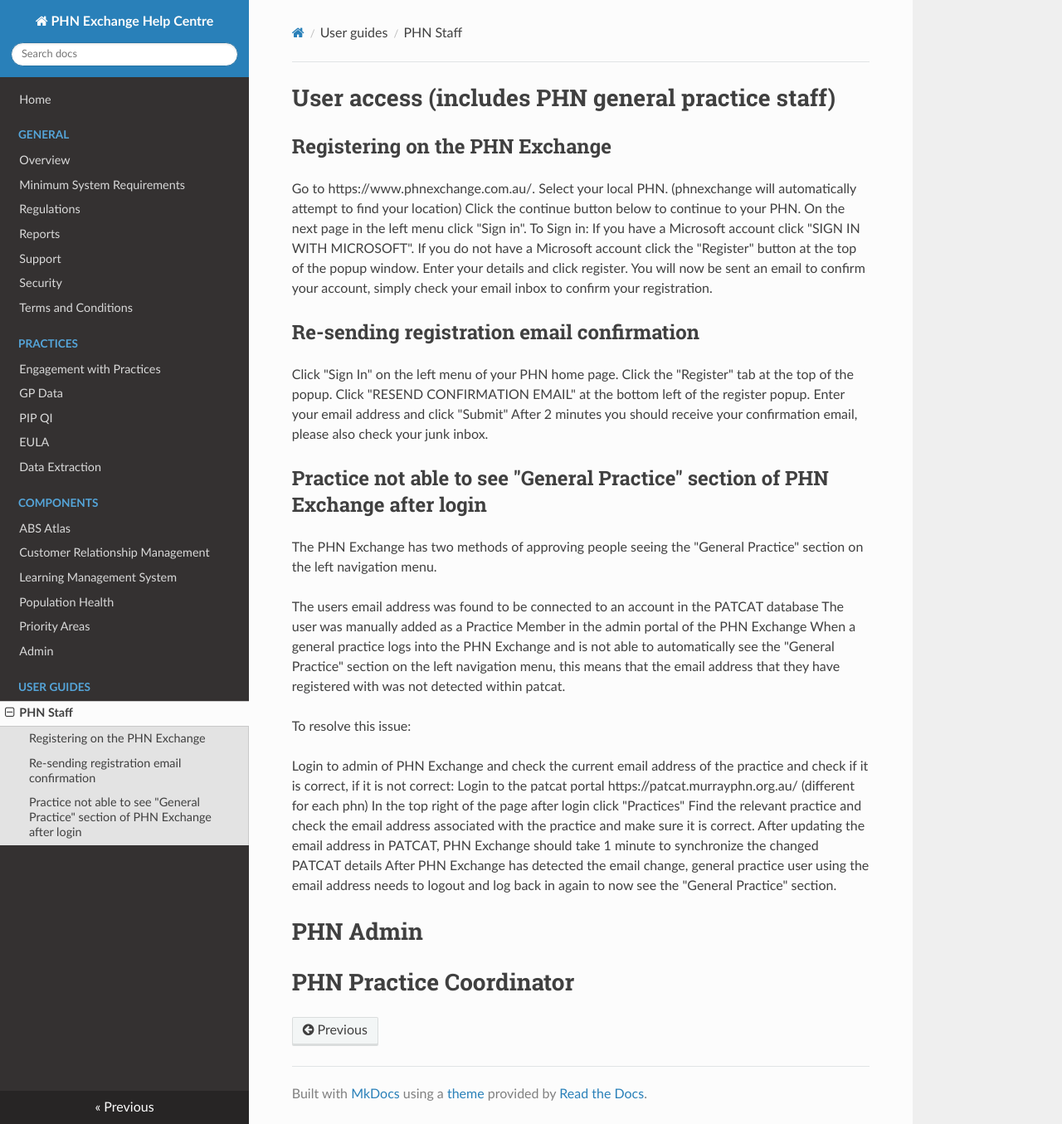
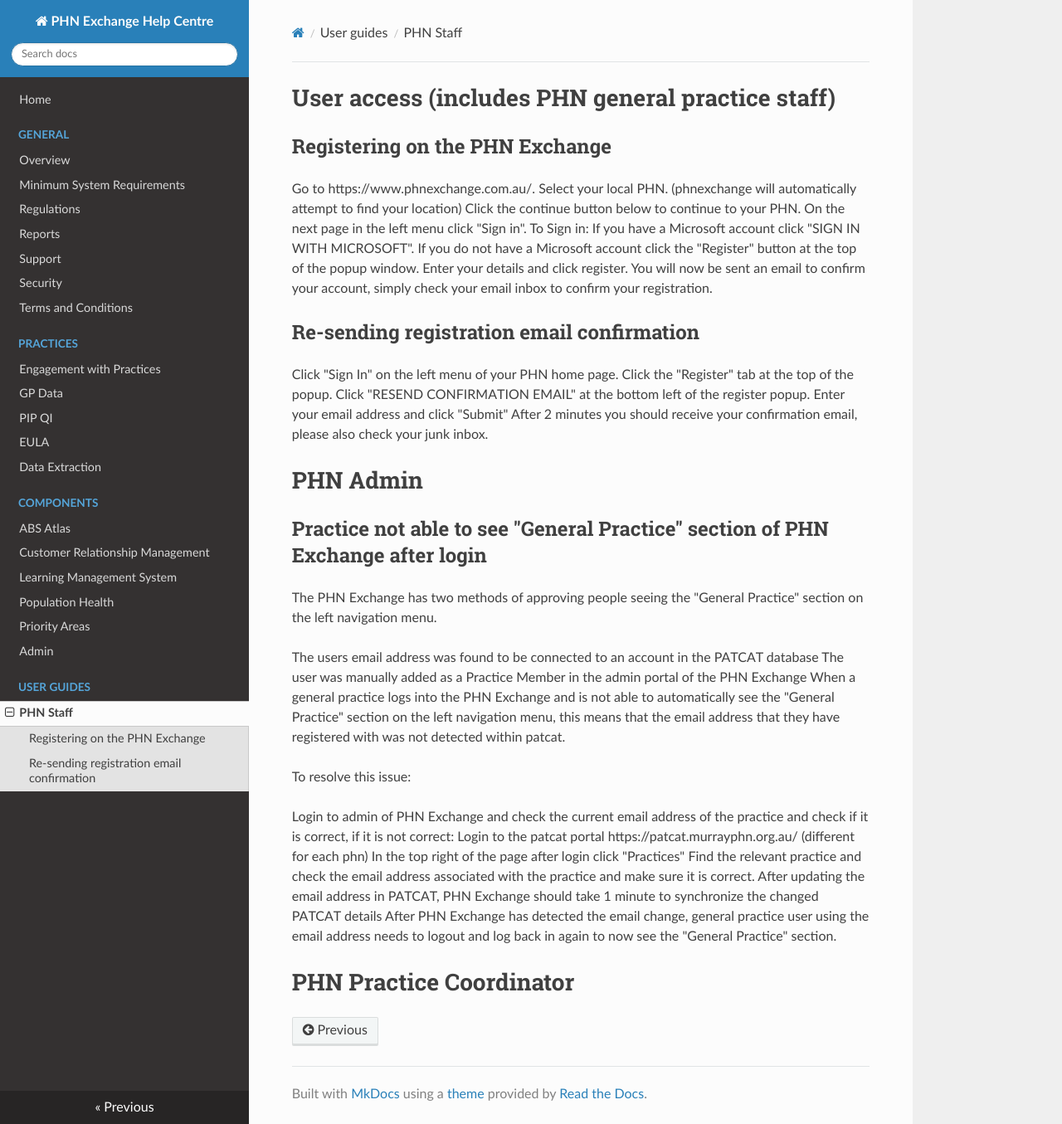
Before and after one commit to MurrayPHN/phn-exchange-docs, an MkDocs documentation site: the page built from docs/practice-staff.md, in a window 1280 px wide and 1355 px high. Shown: the whole window at 83% size. Built offline with MkDocs 1.6.1, drawn with Linux system fonts in a browser that asks for light colours; nearby versions of some CDN libraries.

Commit message:
Moved text section
Moved "Practice not able to see "General Practice" section" Down to PHN Admin

```diff
--- a/docs/practice-staff.md
+++ b/docs/practice-staff.md
@@ -1,4 +1,5 @@
 # User access (includes PHN general practice staff)
+
 ## Registering on the PHN Exchange
 Go to https://www.phnexchange.com.au/.
 Select your local PHN. (phnexchange will automatically attempt to find your location)
@@ -34,10 +36,4 @@ Find the relevant practice and check the email address associated with the pract
 After updating the email address in PATCAT, PHN Exchange should take 1 minute to synchronize the changed PATCAT details
 After PHN Exchange has detected the email change, general practice user using the email address needs to logout and log back in again to now see the "General Practice" section.
 
-
-
-# PHN Admin
-
-
-
 # PHN Practice Coordinator
```
Also changed, not shown: other parts of docs/practice-staff.md (+1 -0 lines).
